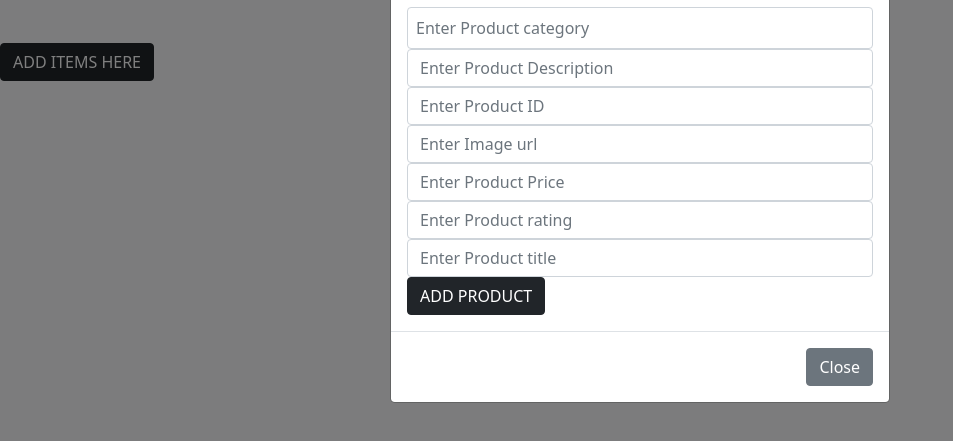
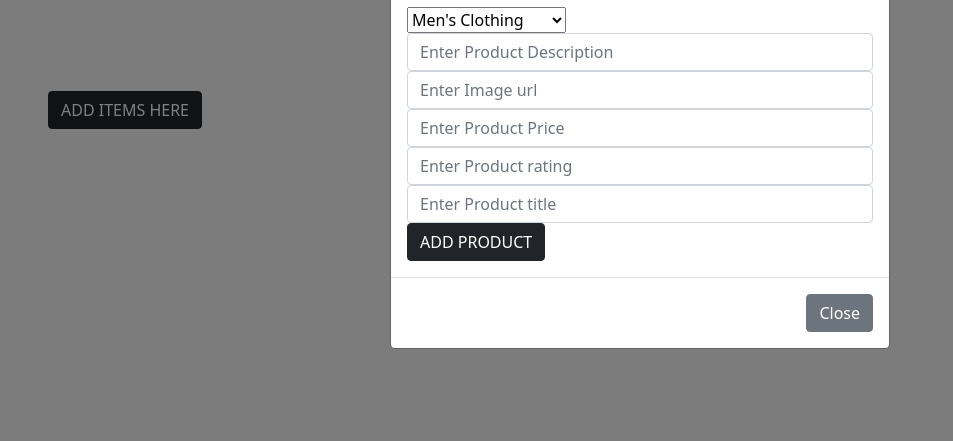
Before and after one commit to Carlaamylawrence/fakestore, a plain HTML site: page index.html in a window 1280 px wide. Both pictures are taken after a click on the button "ADD ITEMS HERE". Shown: the part 101-542 px from the top of the page, without its empty margins (0-953 px from the left). Drawn offline with nearby package versions, Linux system fonts and the light colour scheme; no server answers.

Commit message:
fixed the categories

```diff
--- a/index.html
+++ b/index.html
@@ -19,6 +19,7 @@
       <h1 class="text-align m-5">THIS IS A FAKE STORE</h1>
     </div>
     <div id="clothes"></div>
+    <div id="add" class="m-5">
       <button
         type="button"
         class="btn btn-dark text-align"
@@ -51,27 +52,17 @@
             </div>
             <div class="modal-body">
               <form onsubmit="event.preventDefault(); addItems()">
-              <input
-                type="text"
-                name="category"
-                id="category"
-                placeholder="Enter Product category"
-                class="form-control p-2"
-                required
-              />
+                <select name="category" id="category">
+                  <option value="men's clothing">Men's Clothing</option>
+                  <option value="women's clothing">Women's Clothing</option>
+                  <option value="jewelery">Jewelery</option>
+                  <option value="Electronics">Electronics</option>
+                </select>
                 <input
                   type="text"
                   name="description"
                   id="description"
                   placeholder="Enter Product Description"
-                class="form-control"
-                required
-              />
-              <input
-                type="number"
-                name="id"
-                id="productId"
-                placeholder="Enter Product ID"
                   class="form-control"
                   required
                 />
@@ -124,8 +115,7 @@
           </div>
         </div>
       </div>
-
-    <div id="add" class="m-5"></div>
+    </div>
     <script
       src="https://cdn.jsdelivr.net/npm/bootstrap@5.1.3/dist/js/bootstrap.bundle.min.js"
       integrity="sha384-ka7Sk0Gln4gmtz2MlQnikT1wXgYsOg+OMhuP+IlRH9sENBO0LRn5q+8nbTov4+1p"
--- a/index.js
+++ b/index.js
@@ -7,12 +7,6 @@ fetch(url)
     items = data;
     console.log(data);
     showItems(data);
-    // for (let i = 0; i < items.length; i++) {
-    //   document.querySelector("#clothes").innerHTML += `
-    //   <img onClick="toggleActive('#item${i}')" src=${items[i].image} style="width:200px; height:200px; padding:20px; ">
-
-    //   `;
-    // }
   });
 
 function showItems(items) {
@@ -28,7 +22,7 @@ function addItems() {
   let item = {
     category: document.querySelector("#category").value,
     description: document.querySelector("#description").value,
-    productId: document.querySelector("#productId").value,
+    id: items.length + 1,
     image: document.querySelector("#image").value,
     price: document.querySelector("#price").value,
     rating: document.querySelector("#rating").value,
--- a/styles.css
+++ b/styles.css
@@ -1,9 +1,5 @@
-    *{
-        box-sizing: border-box;
-        margin:0;
-        padding:0;
-    }
-
-    #clothes{
-
-    }
+* {
+  box-sizing: border-box;
+  margin: 0;
+  padding: 0;
+}
```
Lines whose indentation alone changed are shown as unchanged.
